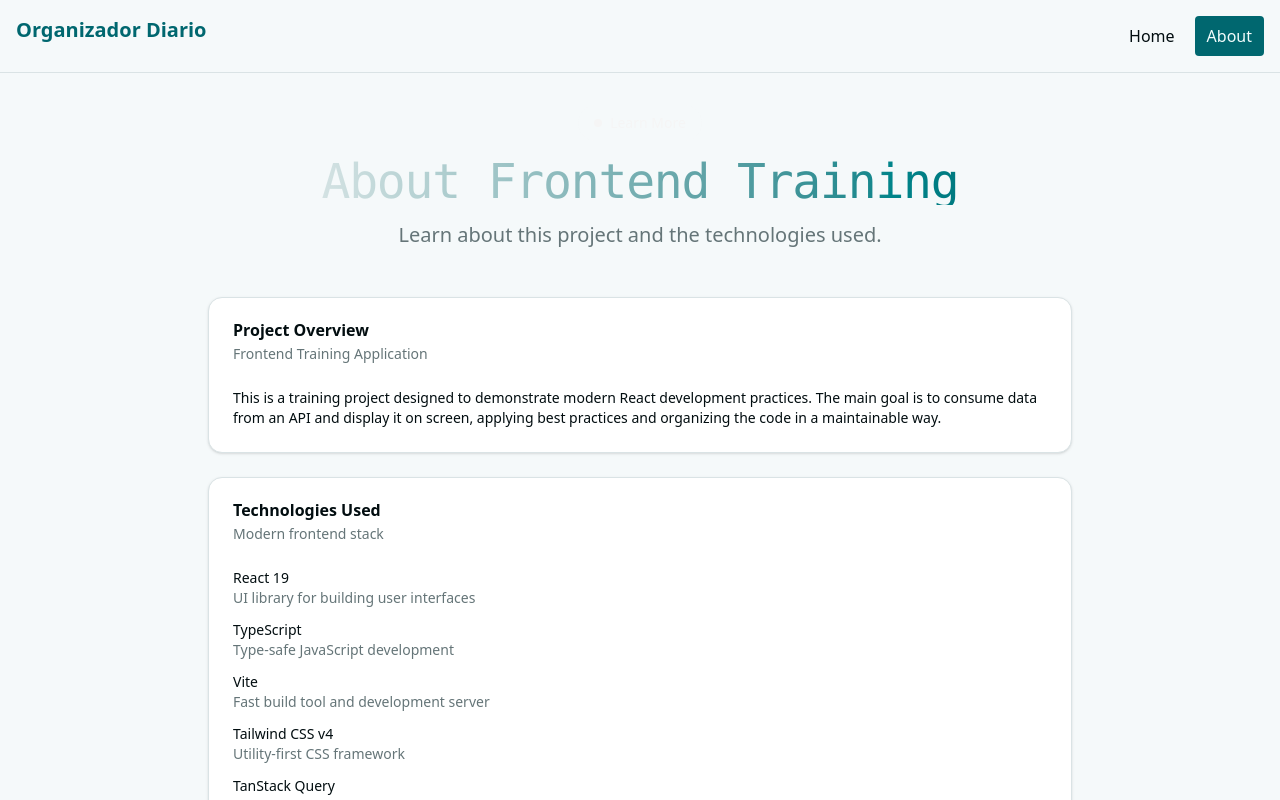
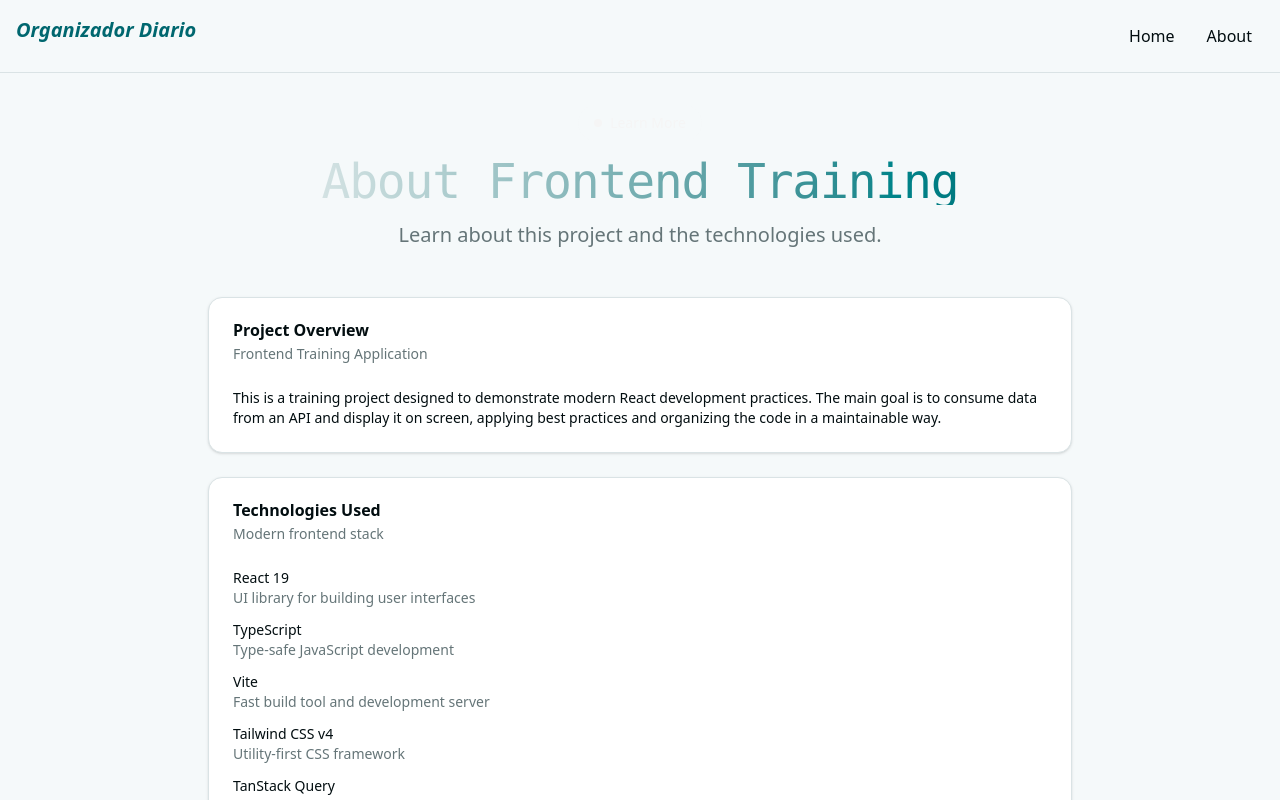
Before and after one commit to capacitacion-pickNDrive/frontend-training, a React (Vite) app: page /about in a window 1280 px wide. Shown: the top 800 px of the page. Built offline with nearby package versions, Linux system fonts and the light colour scheme.

Commit message:
cambios de front nada mas

```diff
--- a/src/routes/__root.tsx
+++ b/src/routes/__root.tsx
@@ -5,17 +5,17 @@ export const Route = createRootRoute({
   component: () => (
     <>
       <div className="p-4 flex gap-4 border-b bg-background">
-        <h1 className="text-xl font-semibold text-primary">Organizador Diario</h1>
+        <h1 className="text-xl font-semibold text-primary italic">Organizador Diario</h1>
         <div className="flex gap-2 ml-auto">
           <Link
             to="/"
-            className="px-3 py-2 rounded hover:bg-accent [&.active]:bg-primary [&.active]:text-primary-foreground"
+            className="px-3 py-2 rounded hover:bg-accent [&.active]:bg-green-500 [&.active]:text-primary-foreground"
           >
             Home
           </Link>
           <Link
-            to="/about"
-            className="px-3 py-2 rounded hover:bg-accent [&.active]:bg-primary [&.active]:text-primary-foreground"
+            to="/"
+            className="px-3 py-2 rounded hover:bg-accent [&.active]:bg-blue-500 [&.active]:text-primary-foreground"
           >
             About
           </Link>
```
